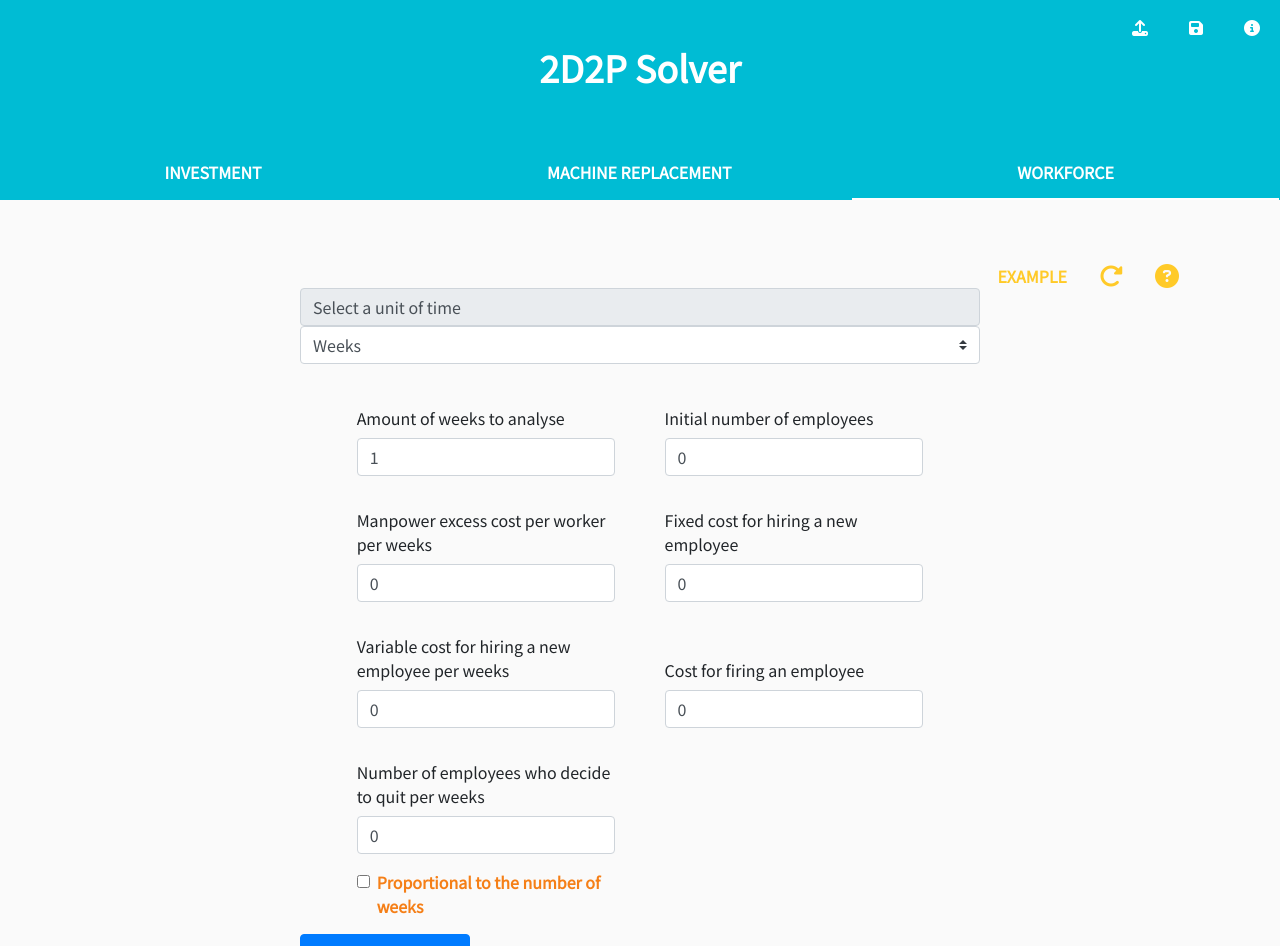
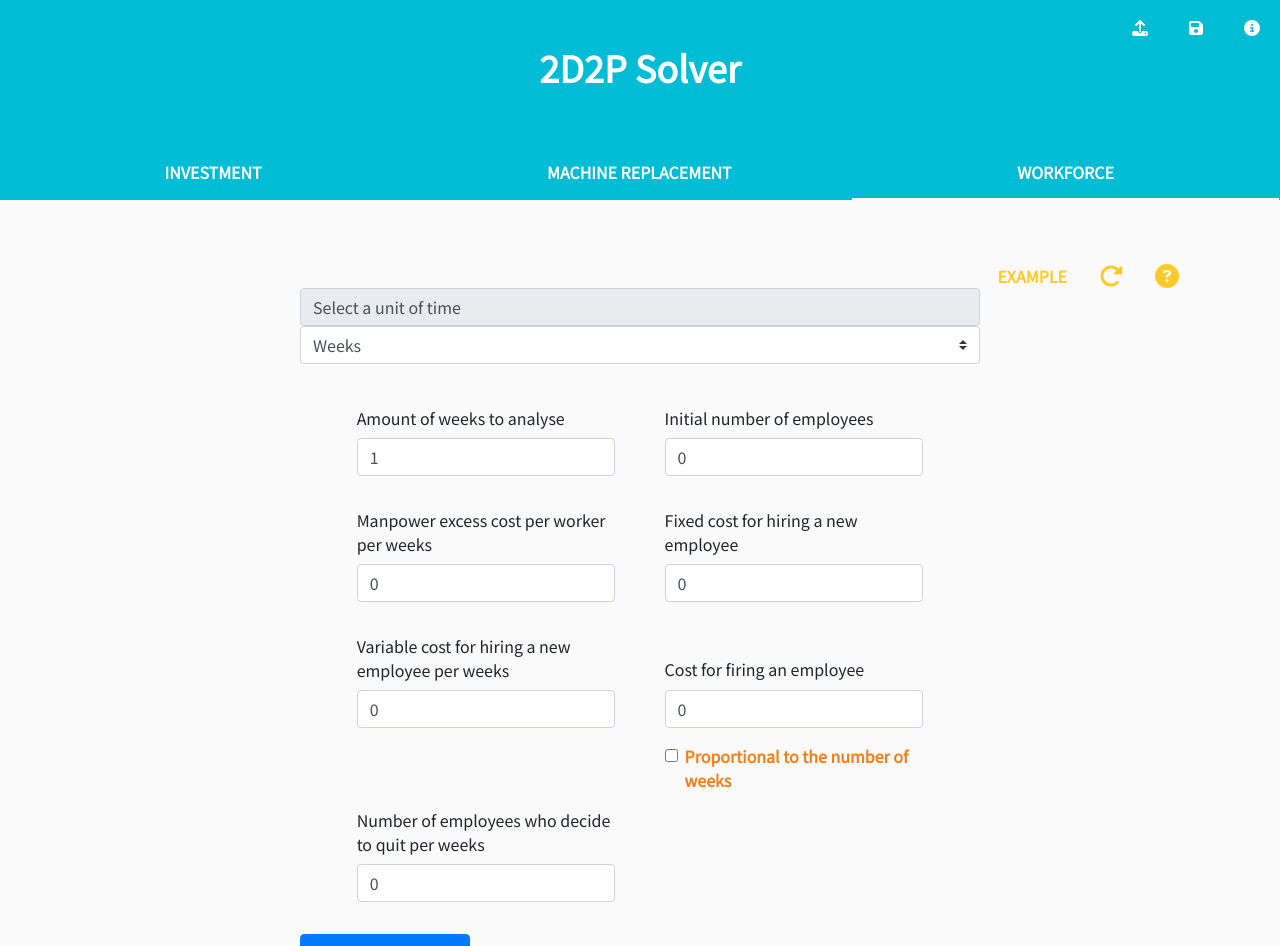
Before and after one commit to repsymo/repsymo---mvp, an Angular app: page /wm in a window 1280 px wide. Shown: the top 946 px of the page. Built offline with nearby package versions, Linux system fonts and the light colour scheme.

Commit message:
Input pane visual fix

```diff
--- a/src/app/page/input-pane/input-pane.component.css
+++ b/src/app/page/input-pane/input-pane.component.css
@@ -15,6 +15,7 @@
 :host > div > div {
     width: 100%;
     margin-bottom: 16px;
+    vertical-align: top;
 }
 
 :host > div > div > div label {
@@ -40,4 +41,9 @@
     :host > div > div > div label {
         font-size: 16px;
     }
+
+    :host > div > div > div.form-group label.two-lines {
+        height: 48px;
+        line-height: 70px;
+    }
 }
--- a/src/app/page/input-pane/input-pane.component.html
+++ b/src/app/page/input-pane/input-pane.component.html
@@ -3,7 +3,8 @@
 <div>
     <div *ngFor="let item of items; index as i">
         <div class="form-group">
-            <label for="inputPaneInput{{ i }}">
+            <label for="inputPaneInput{{ i }}"
+                    [ngClass]="{ 'two-lines': item.twoLinesLabel }">
                 <span>
                     {{ getTUDLText(item.label) }}
                 </span>
@@ -18,11 +19,12 @@
             *ngIf="item.checkbox">
             <input id="inputPaneCB{{ i }}"
                     class="form-check-input"
-                    type="checkbox">
+                    type="checkbox"
+                    [(ngModel)]="model[item.checkbox.checkboxParentKey][item.checkbox.checkboxChildKey]">
             <label class="form-check-label"
                     for="inputPaneCB{{ i }}">
                 <span>
-                    {{ getTUDLText(item.checkbox) }}
+                    {{ getTUDLText(item.checkbox.label) }}
                 </span>
             </label>
         </div>
--- a/src/app/page/wm/wm.component.ts
+++ b/src/app/page/wm/wm.component.ts
@@ -6,7 +6,7 @@ import { Example } from '../example-statement/example-statement.component';
 import { Page } from '../Page';
 import { IoService } from '../../io.service';
 import { OptionsBarListener } from '../options-bar/options-bar.component';
-import { TimeUnitDependentLabel, InputItem } from '../input-pane/input-pane.component';
+import { TimeUnitDependentLabel, InputItem, CheckboxInputItem } from '../input-pane/input-pane.component';
 
 @Component({
   selector: 'app-wm',
@@ -173,15 +173,20 @@ export class WmComponent extends Page implements OnInit, OptionsBarListener {
       },
       {
         mkey: 'fireEmployeeCost',
-        label: labels[5]
+        label: labels[5],
+        twoLinesLabel: true,
+        checkbox: {
+          label: {
+            part1: 'Proportional to the number of ',
+            part2: ''
+          },
+          checkboxParentKey: 'proportionalityOptions',
+          checkboxChildKey: 'fireEmployeeCostToCurrentStage'
+        }
       },
       {
         mkey: 'quitEmployeesPerTU',
-        label: labels[6],
-        checkbox: {
-          part1: 'Proportional to the number of ',
-          part2: ''
-        }
+        label: labels[6]
       }
     ];
   }
```
Also changed, not shown: src/app/page/input-pane/input-pane.component.ts (+48 -2 lines).
